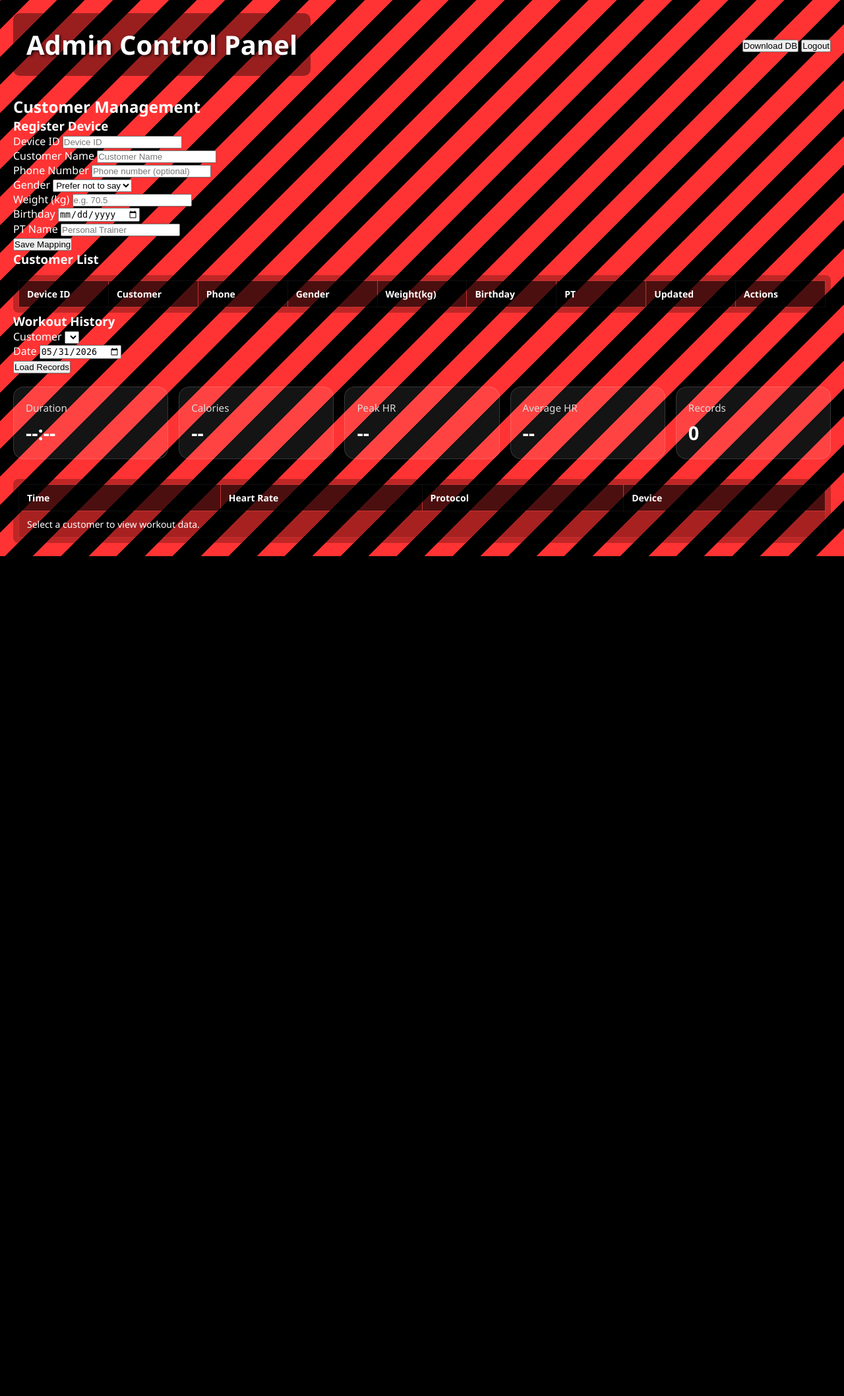
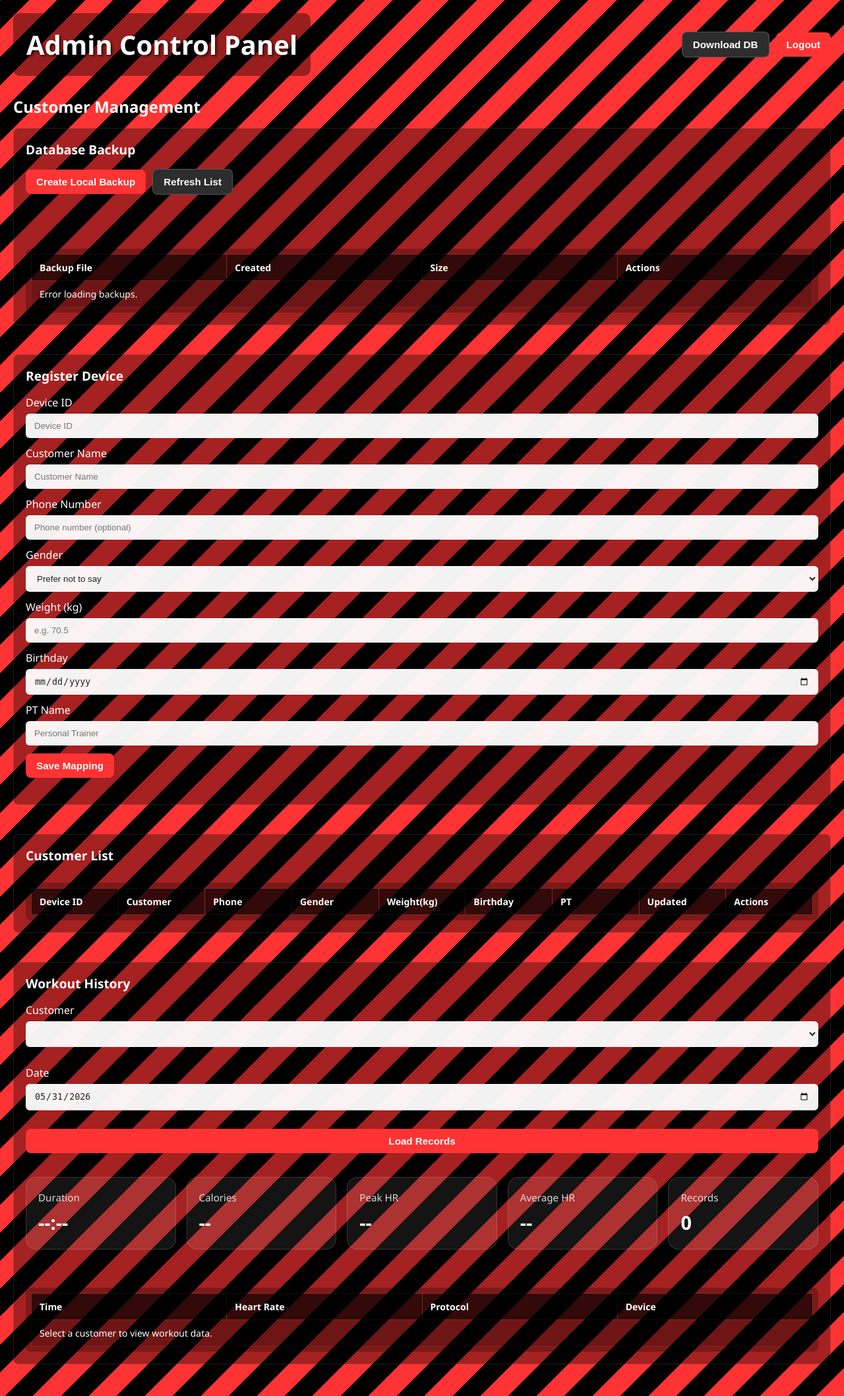
Before and after one commit to bach04py/smartgym, a FastAPI app: template templates/admin.html in a window 1280 px wide. Shown: the whole page at 66% size. Before the commit the page ends 843 px from the top, so only its background shows below. Run offline with FastAPI, Linux system fonts and the light colour scheme; the template is opened without the code that fills it, so the values that code supplies are empty.

Commit message:
database backup

```diff
--- a/app.py
+++ b/app.py
@@ -83,13 +83,18 @@ connection_status = {
 }
 
 DB_PATH = os.getenv("DB_PATH", os.path.join(os.path.dirname(__file__), "data", "app.db"))
+BACKUP_DIR = os.getenv("BACKUP_DIR", os.path.join(os.path.dirname(__file__), "backups"))
+BACKUP_INTERVAL_SECONDS = int(os.getenv("BACKUP_INTERVAL_SECONDS", str(24*3600)))
+BACKUP_RETENTION_COUNT = int(os.getenv("BACKUP_RETENTION_COUNT", "20"))
 DATA_RETENTION_DAYS = int(os.getenv("DATA_RETENTION_DAYS", "30"))
 ADMIN_PASSWORD = os.getenv("ADMIN_PASSWORD", "admin123")
 SESSION_TTL_SECONDS = int(os.getenv("SESSION_TTL_SECONDS", str(24*3600)))
 sessions = {}  # In-memory session store: {token: {created, expires}}
+backup_lock = asyncio.Lock()
 
 # Ensure data directory exists
 os.makedirs(os.path.dirname(DB_PATH), exist_ok=True)
+os.makedirs(BACKUP_DIR, exist_ok=True)
 
 
 def generate_session_token():
@@ -205,6 +210,94 @@ def init_db():
 
 
 init_db()
+
+
+def list_database_backups():
+    backups = []
+    for filename in os.listdir(BACKUP_DIR):
+        if not filename.endswith(".db"):
+            continue
+
+        path = os.path.join(BACKUP_DIR, filename)
+        if not os.path.isfile(path):
+            continue
+
+        stat = os.stat(path)
+        backups.append({
+            "filename": filename,
+            "size_bytes": stat.st_size,
+            "created_at": datetime.fromtimestamp(stat.st_mtime).isoformat(),
+        })
+
+    backups.sort(key=lambda item: item["created_at"], reverse=True)
+    return backups
+
+
+def prune_old_backups():
+    if BACKUP_RETENTION_COUNT <= 0:
+        return
+
+    backups = list_database_backups()
+    for backup in backups[BACKUP_RETENTION_COUNT:]:
+        try:
+            os.remove(os.path.join(BACKUP_DIR, backup["filename"]))
+        except OSError as exc:
+            logger.warning(f"Unable to remove old backup {backup['filename']}: {exc}")
+
+
+def create_database_backup(reason="manual"):
+    if not os.path.exists(DB_PATH):
+        raise FileNotFoundError("Database file not found")
+
+    timestamp = datetime.now().strftime("%Y%m%d_%H%M%S")
+    filename = f"app_backup_{timestamp}_{reason}.db"
+    backup_path = os.path.join(BACKUP_DIR, filename)
+
+    source = sqlite3.connect(DB_PATH)
+    destination = sqlite3.connect(backup_path)
+    try:
+        source.backup(destination)
+        destination.commit()
+        integrity = destination.execute("PRAGMA integrity_check").fetchone()[0]
+        if integrity != "ok":
+            raise RuntimeError(f"Backup integrity check failed: {integrity}")
+    finally:
+        destination.close()
+        source.close()
+
+    prune_old_backups()
+    logger.info(f"Database backup created: {backup_path}")
+    return {
+        "filename": filename,
+        "path": backup_path,
+        "size_bytes": os.path.getsize(backup_path),
+        "created_at": datetime.fromtimestamp(os.path.getmtime(backup_path)).isoformat(),
+    }
+
+
+async def automatic_backup_loop():
+    if BACKUP_INTERVAL_SECONDS <= 0:
+        logger.info("Automatic database backup is disabled")
+        return
+
+    while True:
+        await asyncio.sleep(BACKUP_INTERVAL_SECONDS)
+        try:
+            async with backup_lock:
+                await asyncio.to_thread(create_database_backup, "auto")
+        except Exception as exc:
+            logger.error(f"Automatic database backup failed: {exc}")
+
+
+@app.on_event("startup")
+async def startup_tasks():
+    try:
+        async with backup_lock:
+            await asyncio.to_thread(create_database_backup, "startup")
+    except Exception as exc:
+        logger.error(f"Startup database backup failed: {exc}")
+
+    asyncio.create_task(automatic_backup_loop())
 
 
 def cleanup_old_records():
@@ -478,6 +571,56 @@ async def export_database(request: Request):
         media_type="application/x-sqlite3",
         filename=os.path.basename(DB_PATH),
         headers={"Content-Disposition": f'attachment; filename="{os.path.basename(DB_PATH)}"'}
+    )
+
+
+@app.get("/api/backups")
+async def get_backups(request: Request):
+    """List local database backups stored on the server."""
+    require_auth(request)
+    return {
+        "backup_dir": BACKUP_DIR,
+        "retention_count": BACKUP_RETENTION_COUNT,
+        "interval_seconds": BACKUP_INTERVAL_SECONDS,
+        "backups": list_database_backups(),
+    }
+
+
+@app.post("/api/backups")
+async def create_backup(request: Request):
+    """Create a local SQLite database backup on the server."""
+    require_auth(request)
+
+    try:
+        async with backup_lock:
+            backup = await asyncio.to_thread(create_database_backup, "manual")
+    except FileNotFoundError:
+        raise HTTPException(status_code=status.HTTP_404_NOT_FOUND, detail="Database file not found")
+    except Exception as exc:
+        logger.error(f"Manual database backup failed: {exc}")
+        raise HTTPException(status_code=status.HTTP_500_INTERNAL_SERVER_ERROR, detail="Backup failed")
+
+    return {"status": "ok", "backup": backup}
+
+
+@app.get("/api/backups/{filename}")
+async def download_backup(filename: str, request: Request):
+    """Download a specific backup file from the server backup directory."""
+    require_auth(request)
+
+    safe_filename = os.path.basename(filename)
+    if safe_filename != filename or not safe_filename.endswith(".db"):
+        raise HTTPException(status_code=status.HTTP_400_BAD_REQUEST, detail="Invalid backup filename")
+
+    backup_path = os.path.join(BACKUP_DIR, safe_filename)
+    if not os.path.isfile(backup_path):
+        raise HTTPException(status_code=status.HTTP_404_NOT_FOUND, detail="Backup file not found")
+
+    return FileResponse(
+        backup_path,
+        media_type="application/x-sqlite3",
+        filename=safe_filename,
+        headers={"Content-Disposition": f'attachment; filename="{safe_filename}"'}
     )
 
 
--- a/static/admin.js
+++ b/static/admin.js
@@ -1,6 +1,7 @@
 window.addEventListener('DOMContentLoaded', () => {
     initAdminUI();
     setDefaultDate();
+    loadBackups();
     loadCustomers();
     loadRecords();
 });
@@ -17,6 +18,8 @@ function initAdminUI() {
     document.getElementById('load-records-button').addEventListener('click', loadRecords);
     document.getElementById('logout-button').addEventListener('click', logout);
     document.getElementById('download-db-button').addEventListener('click', downloadDatabase);
+    document.getElementById('create-backup-button').addEventListener('click', createLocalBackup);
+    document.getElementById('refresh-backups-button').addEventListener('click', loadBackups);
     document.getElementById('customer-select').addEventListener('change', loadRecords);
 }
 
@@ -53,6 +56,130 @@ async function downloadDatabase() {
         console.error('Failed to download database:', error);
         alert('Failed to download database. Please log in again and try once more.');
     }
+}
+
+async function createLocalBackup() {
+    const messageNode = document.getElementById('backup-message');
+    messageNode.textContent = 'Creating backup...';
+    messageNode.className = 'info-box';
+
+    try {
+        const response = await fetch('/api/backups', {
+            method: 'POST',
+            headers: getAuthHeaders()
+        });
+        const result = await response.json();
+
+        if (!response.ok) {
+            throw new Error(result.detail || result.message || `Backup failed: ${response.status}`);
+        }
+
+        messageNode.textContent = `Backup created: ${result.backup.filename}`;
+        messageNode.className = 'info-box success';
+        loadBackups();
+    } catch (error) {
+        console.error('Failed to create backup:', error);
+        messageNode.textContent = 'Failed to create backup. Please log in again and try once more.';
+        messageNode.className = 'info-box error';
+    }
+}
+
+async function loadBackups() {
+    const tableBody = document.querySelector('#backups-table tbody');
+    const settingsNode = document.getElementById('backup-settings');
+
+    if (!tableBody || !settingsNode) return;
+
+    tableBody.innerHTML = '<tr><td colspan="4">Loading backups...</td></tr>';
+
+    try {
+        const response = await fetch('/api/backups', { headers: getAuthHeaders() });
+        if (!response.ok) {
+            const errorText = await response.text();
+            throw new Error(errorText || `Failed to load backups: ${response.status}`);
+        }
+
+        const result = await response.json();
+        const backups = Array.isArray(result.backups) ? result.backups : [];
+        settingsNode.textContent = `Local folder: ${result.backup_dir} | Auto backup: ${formatInterval(result.interval_seconds)} | Keep latest: ${result.retention_count}`;
+        tableBody.innerHTML = '';
+
+        if (backups.length === 0) {
+            tableBody.innerHTML = '<tr><td colspan="4">No backups created yet.</td></tr>';
+            return;
+        }
+
+        backups.forEach(backup => {
+            const row = document.createElement('tr');
+            row.innerHTML = `
+                <td>${backup.filename}</td>
+                <td>${new Date(backup.created_at).toLocaleString()}</td>
+                <td>${formatBytes(backup.size_bytes)}</td>
+                <td><button class="action-btn download-backup-button" data-filename="${backup.filename}">Download</button></td>
+            `;
+            tableBody.appendChild(row);
+        });
+
+        document.querySelectorAll('.download-backup-button').forEach(button => {
+            button.addEventListener('click', () => downloadBackup(button.dataset.filename));
+        });
+    } catch (error) {
+        console.error('Failed to load backups:', error);
+        tableBody.innerHTML = '<tr><td colspan="4">Error loading backups.</td></tr>';
+        settingsNode.textContent = '';
+    }
+}
+
+async function downloadBackup(filename) {
+    const token = sessionStorage.getItem('adminToken') || localStorage.getItem('adminToken');
+    if (!token) {
+        alert('Admin session not found. Please log in again.');
+        return;
+    }
+
+    try {
+        const response = await fetch(`/api/backups/${encodeURIComponent(filename)}`, {
+            headers: { 'Authorization': 'Bearer ' + token }
+        });
+
+        if (!response.ok) {
+            const errorText = await response.text();
+            throw new Error(errorText || `Download failed: ${response.status}`);
+        }
+
+        const blob = await response.blob();
+        triggerBlobDownload(blob, filename);
+    } catch (error) {
+        console.error('Failed to download backup:', error);
+        alert('Failed to download backup. Please log in again and try once more.');
+    }
+}
+
+function triggerBlobDownload(blob, filename) {
+    const url = URL.createObjectURL(blob);
+    const link = document.createElement('a');
+    link.href = url;
+    link.download = filename;
+    document.body.appendChild(link);
+    link.click();
+    link.remove();
+    URL.revokeObjectURL(url);
+}
+
+function formatBytes(bytes) {
+    const value = Number(bytes);
+    if (!Number.isFinite(value) || value < 0) return '--';
+    if (value < 1024) return `${value} B`;
+    if (value < 1024 * 1024) return `${(value / 1024).toFixed(1)} KB`;
+    return `${(value / (1024 * 1024)).toFixed(1)} MB`;
+}
+
+function formatInterval(seconds) {
+    const value = Number(seconds);
+    if (!Number.isFinite(value) || value <= 0) return 'disabled';
+    if (value % 86400 === 0) return `${value / 86400} day(s)`;
+    if (value % 3600 === 0) return `${value / 3600} hour(s)`;
+    return `${value} second(s)`;
 }
 
 function setDefaultDate() {
--- a/static/style.css
+++ b/static/style.css
@@ -273,6 +273,95 @@ h1 {
     margin-bottom: 0;
 }
 
+.top-bar-actions,
+.backup-actions {
+    display: flex;
+    gap: 10px;
+    align-items: center;
+    flex-wrap: wrap;
+}
+
+.btn,
+.logout-btn {
+    padding: 10px 16px;
+    background: #ff3333;
+    color: #fff;
+    border: none;
+    border-radius: 8px;
+    cursor: pointer;
+    font-weight: 700;
+    font-size: 0.95rem;
+    transition: background 0.2s ease, transform 0.2s ease;
+}
+
+.btn:hover,
+.logout-btn:hover {
+    background: #d12a2a;
+    transform: translateY(-1px);
+}
+
+.btn.secondary {
+    background: #2d2d2d;
+    border: 1px solid rgba(255,255,255,0.2);
+}
+
+.btn.secondary:hover {
+    background: #444;
+}
+
+.admin-panel,
+.admin-section {
+    display: grid;
+    gap: 16px;
+}
+
+.admin-section {
+    margin-bottom: 28px;
+    padding: 18px;
+    background: rgba(0,0,0,0.35);
+    border: 1px solid rgba(255,255,255,0.12);
+    border-radius: 8px;
+}
+
+.section-header h3 {
+    font-size: 1.2rem;
+}
+
+.form-row {
+    display: grid;
+    gap: 6px;
+    margin-bottom: 12px;
+}
+
+.form-row input,
+.form-row select {
+    padding: 10px 12px;
+    border-radius: 6px;
+    border: 1px solid rgba(255,255,255,0.25);
+    background: rgba(255,255,255,0.95);
+    color: #222;
+}
+
+.info-box {
+    min-height: 22px;
+    color: #e8e8e8;
+    font-size: 0.95rem;
+}
+
+.info-box.success {
+    color: #7cff98;
+}
+
+.info-box.error {
+    color: #ffb3b3;
+}
+
+.backup-settings {
+    color: #d8d8d8;
+    font-size: 0.9rem;
+    overflow-wrap: anywhere;
+}
+
 .login-btn {
     padding: 12px 24px;
     background: #ff3333;
--- a/templates/admin.html
+++ b/templates/admin.html
@@ -17,6 +17,31 @@
         <div class="main-grid">
             <section class="admin-panel">
                 <h2>Customer Management</h2>
+
+                <div class="admin-section">
+                    <div class="section-header">
+                        <h3>Database Backup</h3>
+                    </div>
+                    <div class="backup-actions">
+                        <button id="create-backup-button" type="button" class="btn">Create Local Backup</button>
+                        <button id="refresh-backups-button" type="button" class="btn secondary">Refresh List</button>
+                    </div>
+                    <div id="backup-message" class="info-box"></div>
+                    <div id="backup-settings" class="backup-settings"></div>
+                    <div class="table-wrapper">
+                        <table id="backups-table" class="admin-table">
+                            <thead>
+                                <tr>
+                                    <th>Backup File</th>
+                                    <th>Created</th>
+                                    <th>Size</th>
+                                    <th>Actions</th>
+                                </tr>
+                            </thead>
+                            <tbody></tbody>
+                        </table>
+                    </div>
+                </div>
 
                 <div class="admin-section">
                     <div class="section-header">
@@ -138,7 +163,7 @@
         </div>
     </div>
 
-    <script src="/static/admin.js?v=5"></script>
+    <script src="/static/admin.js?v=6"></script>
     <!-- Chart.js for rendering graphs -->
     <script src="https://cdn.jsdelivr.net/npm/chart.js@4.4.0/dist/chart.umd.min.js"></script>
     <script>
```
